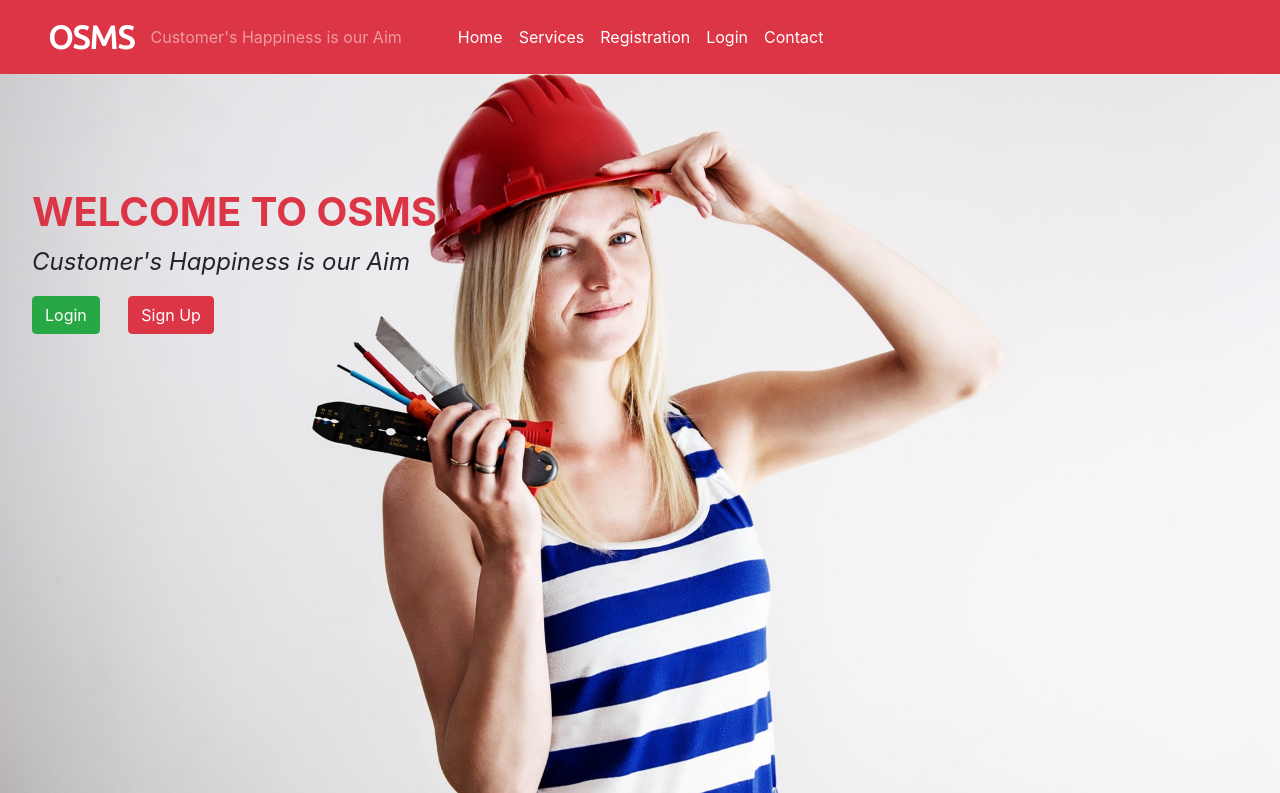
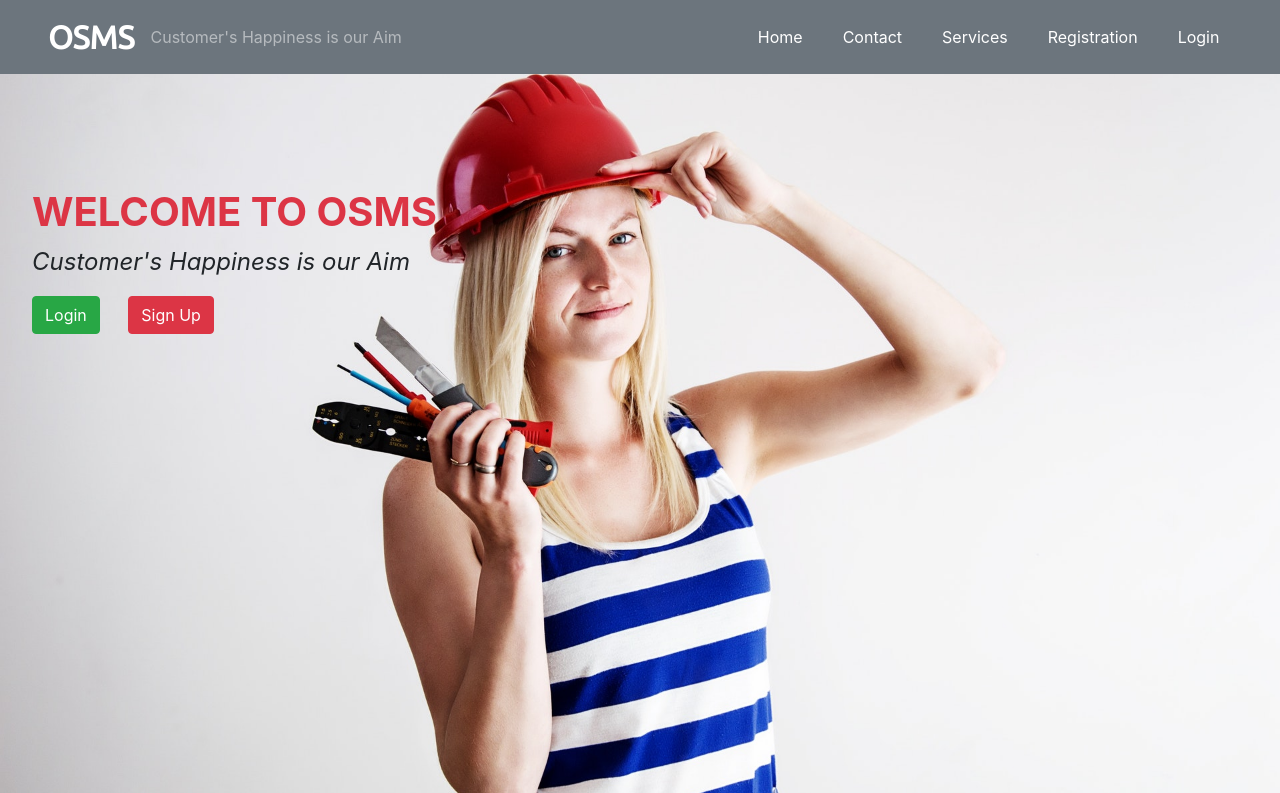
Before and after one commit to Raviyadav1234/osms_project, a PHP site: page / in a window 1280 px wide. Shown: the top 793 px of the page. Run offline with PHP 8.4, Linux system fonts and the light colour scheme; some web fonts are replaced.

Commit message:
First Modified

```diff
--- a/Admin/includes/header.php
+++ b/Admin/includes/header.php
@@ -21,7 +21,7 @@
 
 <body>
  <!-- Top Navbar -->
- <nav class="navbar navbar-dark fixed-top bg-danger p-0 shadow">
+ <nav class="navbar navbar-dark fixed-top bg-secondary p-0 shadow">
   <a class="navbar-brand col-sm-3 col-md-2 mr-0" href="dashboard.php">OSMS</a>
  </nav>
 
--- a/Requester/includes/header.php
+++ b/Requester/includes/header.php
@@ -20,7 +20,7 @@
 
 <body>
  <!-- Top Navbar -->
- <nav class="navbar navbar-dark fixed-top bg-danger flex-md-nowrap p-0 shadow">
+ <nav class="navbar navbar-dark fixed-top bg-secondary flex-md-nowrap p-0 shadow">
   <a class="navbar-brand col-sm-3 col-md-2 mr-0" href="RequesterProfile.php">OSMS</a>
  </nav>
 
--- a/index.php
+++ b/index.php
@@ -23,19 +23,20 @@
 
 <body>
   <!-- Start Navigation -->
-  <nav class="navbar navbar-expand-sm navbar-dark bg-danger pl-5 fixed-top">
+  <nav class="navbar navbar-expand-sm navbar-dark pl-5 fixed-top bg-secondary" style="background: green;">
     <a href="index.php" class="navbar-brand">OSMS</a>
     <span class="navbar-text">Customer's Happiness is our Aim</span>
     <button type="button" class="navbar-toggler" data-toggle="collapse" data-target="#myMenu">
       <span class="navbar-toggler-icon"></span>
     </button>
-    <div class="collapse navbar-collapse" id="myMenu">
-      <ul class="navbar-nav pl-5 custom-nav">
-        <li class="nav-item"><a href="index.php" class="nav-link">Home</a></li>
-        <li class="nav-item"><a href="#Services" class="nav-link">Services</a></li>
-        <li class="nav-item"><a href="#registration" class="nav-link">Registration</a></li>
-        <li class="nav-item"><a href="Requester/RequesterLogin.php" class="nav-link">Login</a></li>
-        <li class="nav-item"><a href="#Contact" class="nav-link">Contact</a></li>
+    <div class="collapse navbar-collapse" id="myMenu" style="margin-left: 300px;">
+      <ul class="navbar-nav pl-4 custom-nav" >
+        <li class="nav-item pl-4"><a href="index.php" class="nav-link">Home</a></li>
+        <li class="nav-item pl-4"><a href="#Contact" class="nav-link">Contact</a></li>
+        <li class="nav-item pl-4"><a href="#Services" class="nav-link">Services</a></li>
+        <li class="nav-item pl-4"><a href="#registration" class="nav-link">Registration</a></li>
+        <li class="nav-item pl-4"><a href="Requester/RequesterLogin.php" class="nav-link">Login</a></li>
+
       </ul>
     </div>
   </nav> <!-- End Navigation -->
@@ -99,7 +100,7 @@
   <!-- End Registration  -->
 
   <!-- Start Happy Customer  -->
-  <div class="jumbotron bg-danger" id="Customer">
+  <div class="jumbotron bg-secondary" id="Customer">
     <!-- Start Happy Customer Jumbotron -->
     <div class="container">
       <!-- Start Customer Container -->
```
Also changed, not shown: 3 other files.
